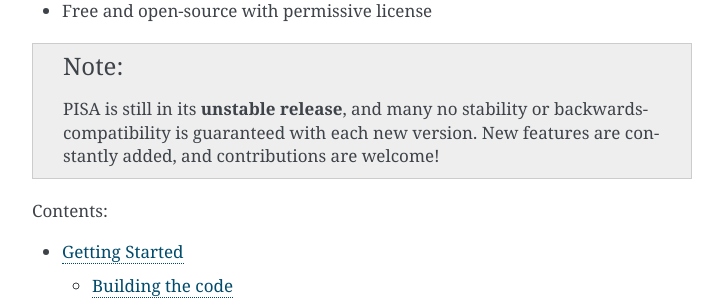
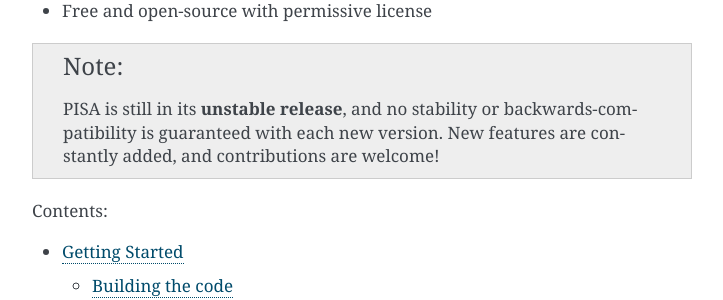
Before and after one commit to pisa-engine/pisa, a Sphinx documentation site: the page built from docs/source/index.rst, in a window 1280 px wide and 900 px high, scrolled down 302 px. Shown: the part 163-463 px from the top of the window, without its empty margins (388-1111 px from the left). Built offline with Sphinx 7.4.7, drawn with Linux system fonts in a browser that asks for light colours.

Commit message:
Update index.rst

```diff
--- a/docs/source/index.rst
+++ b/docs/source/index.rst
@@ -22,7 +22,7 @@
 * Implementation of document reordering
 * Free and open-source with permissive license
 
-.. note:: PISA is still in its **unstable release**, and many no stability or backwards-compatibility is guaranteed with each new version. New features are constantly added, and contributions are welcome!
+.. note:: PISA is still in its **unstable release**, and no stability or backwards-compatibility is guaranteed with each new version. New features are constantly added, and contributions are welcome!
 
 
 .. toctree::
```
